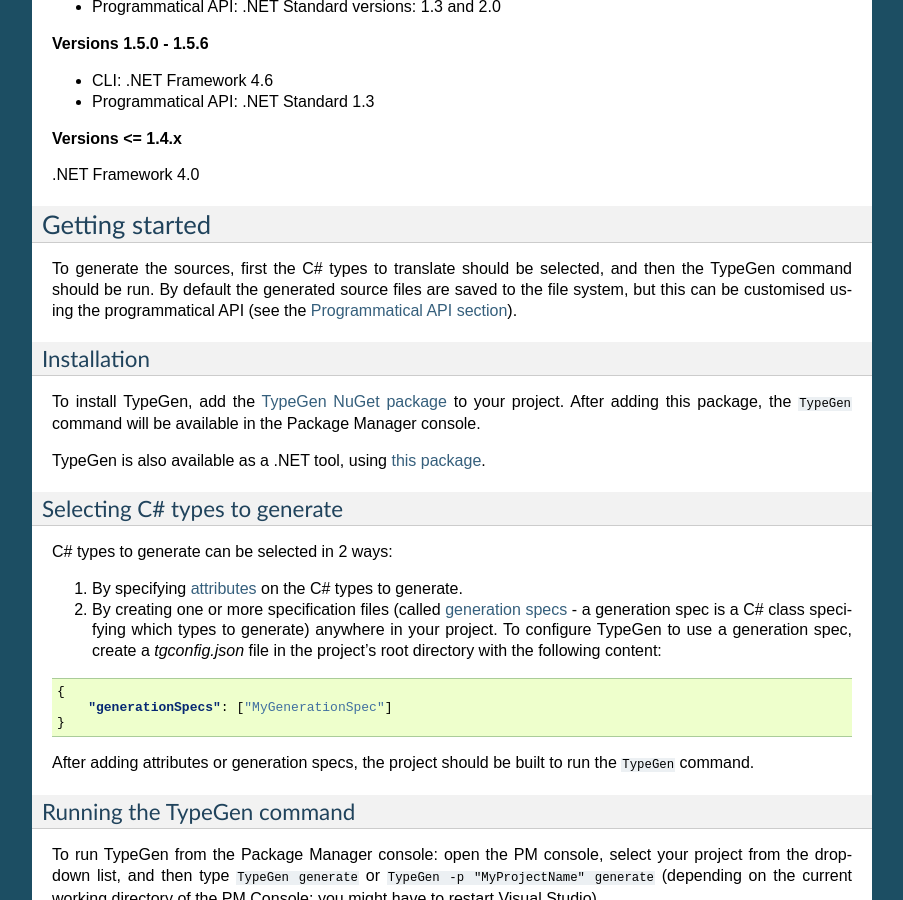
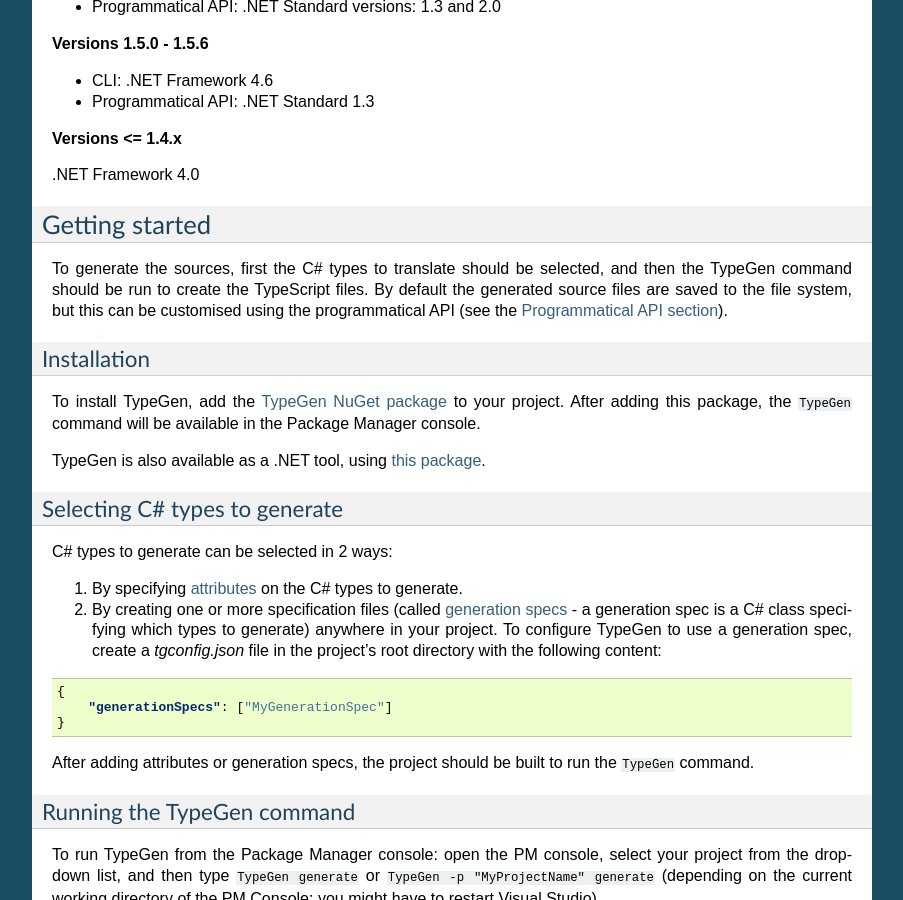
Before and after one commit to jburzynski/TypeGenDocs, a Sphinx documentation site: the page built from source/overview.rst, in a window 1280 px wide and 900 px high, scrolled down 591 px. Shown: the whole window, without its empty margins (198-1101 px from the left). Built offline with Sphinx 7.4.7, drawn with Linux system fonts in a browser that asks for light colours.

Commit message:
minor wording

```diff
--- a/source/overview.rst
+++ b/source/overview.rst
@@ -40,7 +40,7 @@
 Getting started
 ===============
 
-To generate the sources, first the C# types to translate should be selected, and then the TypeGen command should be run.
+To generate the sources, first the C# types to translate should be selected, and then the TypeGen command should be run to create the TypeScript files.
 By default the generated source files are saved to the file system, but this can be customised using the programmatical API (see the :doc:`Programmatical API section <programmaticalapi>`).
 
 Installation
```
